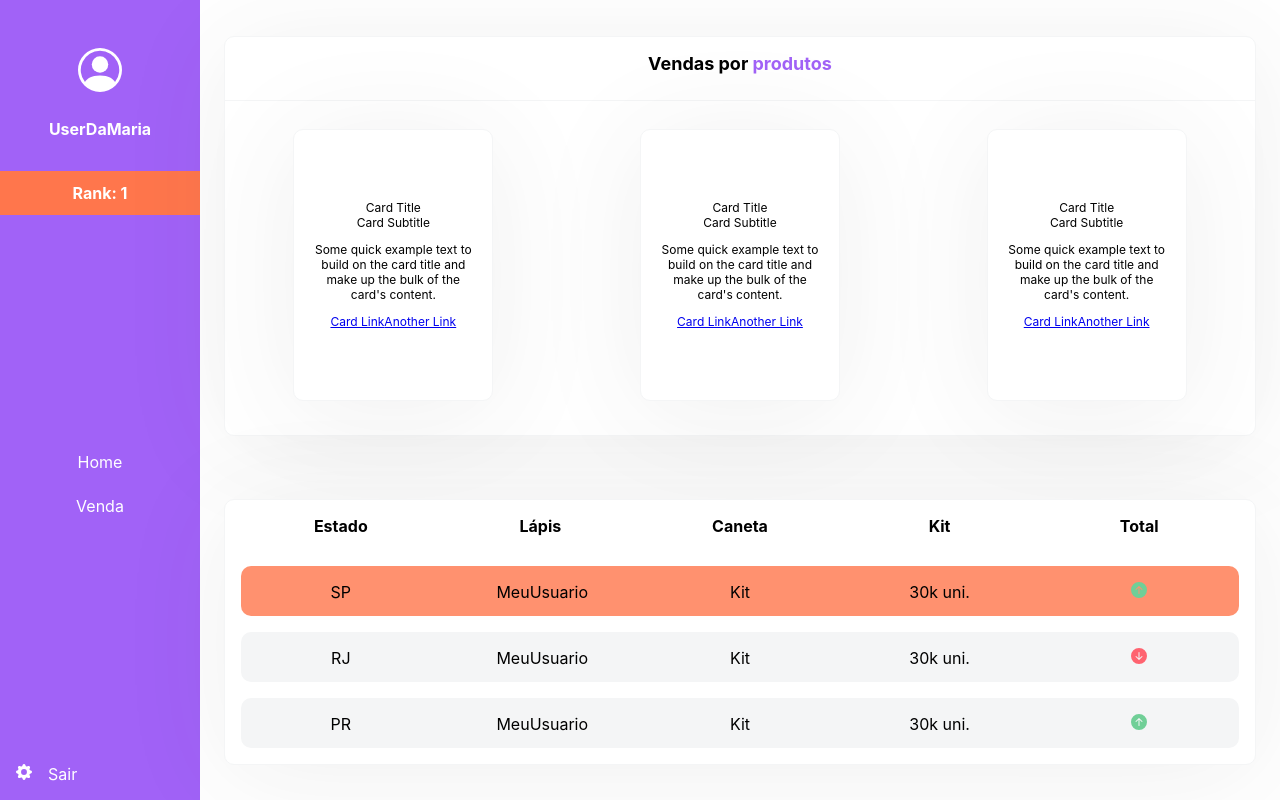
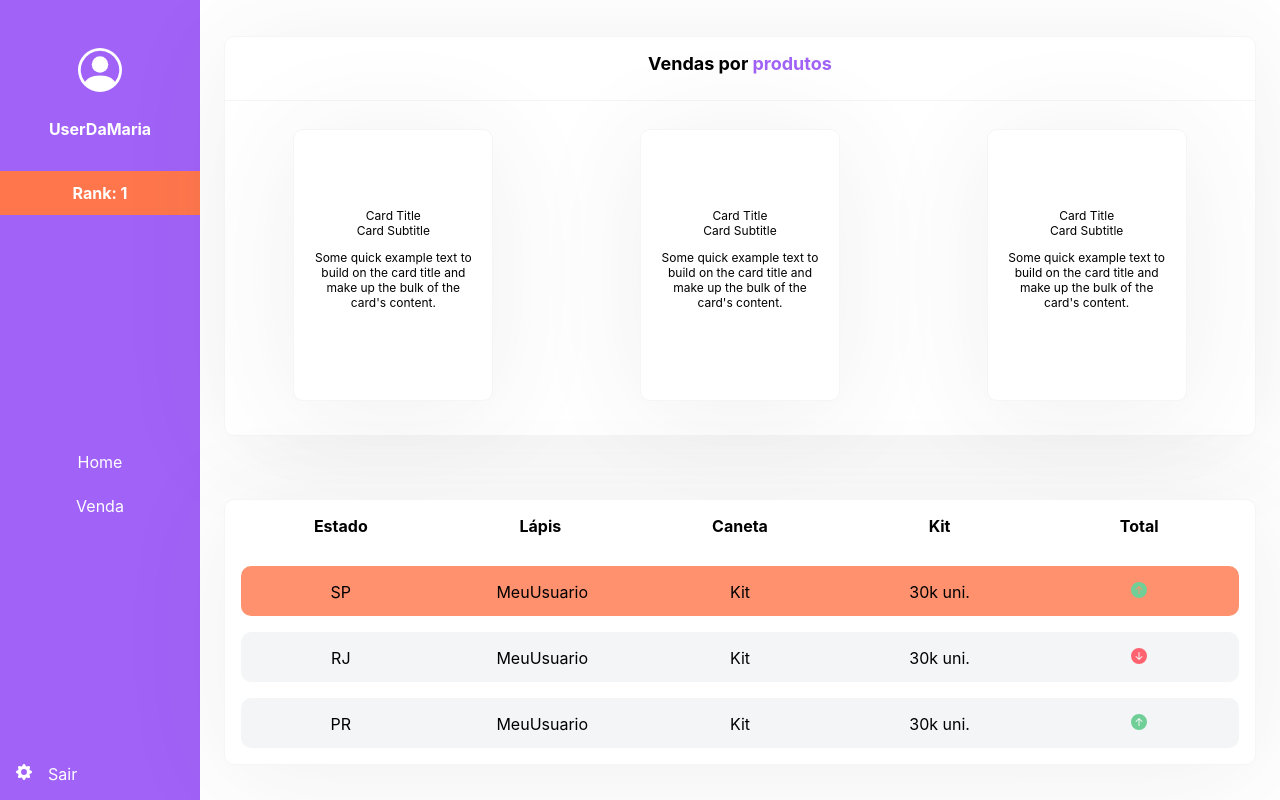
Before and after one commit to biondij/teste-contratacao-frontend, a React (Create React App) app: page /admin/sales in a window 1280 px wide. Built offline with nearby package versions, Linux system fonts and the light colour scheme.

Commit message:
remove card links

```diff
--- a/src/Components/ProductsCard/ProductsCard.jsx
+++ b/src/Components/ProductsCard/ProductsCard.jsx
@@ -72,8 +72,6 @@ function BootstrapCard() {
           Some quick example text to build on the card title and make up the
           bulk of the card's content.
         </Card.Text>
-        <Card.Link href="#">Card Link</Card.Link>
-        <Card.Link href="#">Another Link</Card.Link>
       </Card.Body>
     </Card>
   );
```
